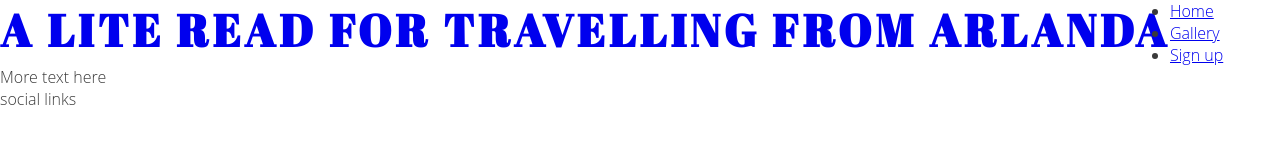
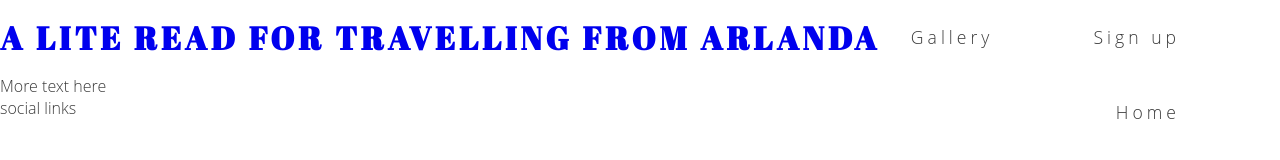
Before and after one commit to Lawasoft/my-place-of-work, a plain HTML site: page index.html in a window 1280 px wide. Drawn offline with Linux system fonts and the light colour scheme.

Commit message:
Style navigation links

```diff
--- a/assets/css/style.css
+++ b/assets/css/style.css
@@ -22,5 +22,34 @@
 
 #logo {
     float: left;
-    font-size: 280%;
+    font-size: 200%;
 }
+
+#menu {
+    font-size: 110%;
+    letter-spacing: 4px;
+
+}
+
+#menu, #logo {
+    line-height: 75px;
+}
+
+#menu li {
+    float: right;
+    list-style-type: none;
+    margin-right: 100px;
+}
+
+#menu a {
+    text-decoration: none;
+    color: inherit;
+}
+
+#menu a:hover {
+    border-bottom: 1px solid #3a3a3a;
+}
+
+.active {
+    border-bottom: #3a3a3a;
+}
--- a/index.html
+++ b/index.html
@@ -18,15 +18,15 @@
 
         </a>
         <nav>
-            <ul>
+            <ul id="menu">
                 <li>
-                    <a href="index.html">Home</a>
+                    <a href="#">Sign up</a>
                 </li>
                 <li>
                     <a href="#">Gallery</a>
                 </li>
                 <li>
-                    <a href="#">Sign up</a>
+                    <a href="index.html" class="active">Home</a>
                 </li>
 
             </ul>
```
